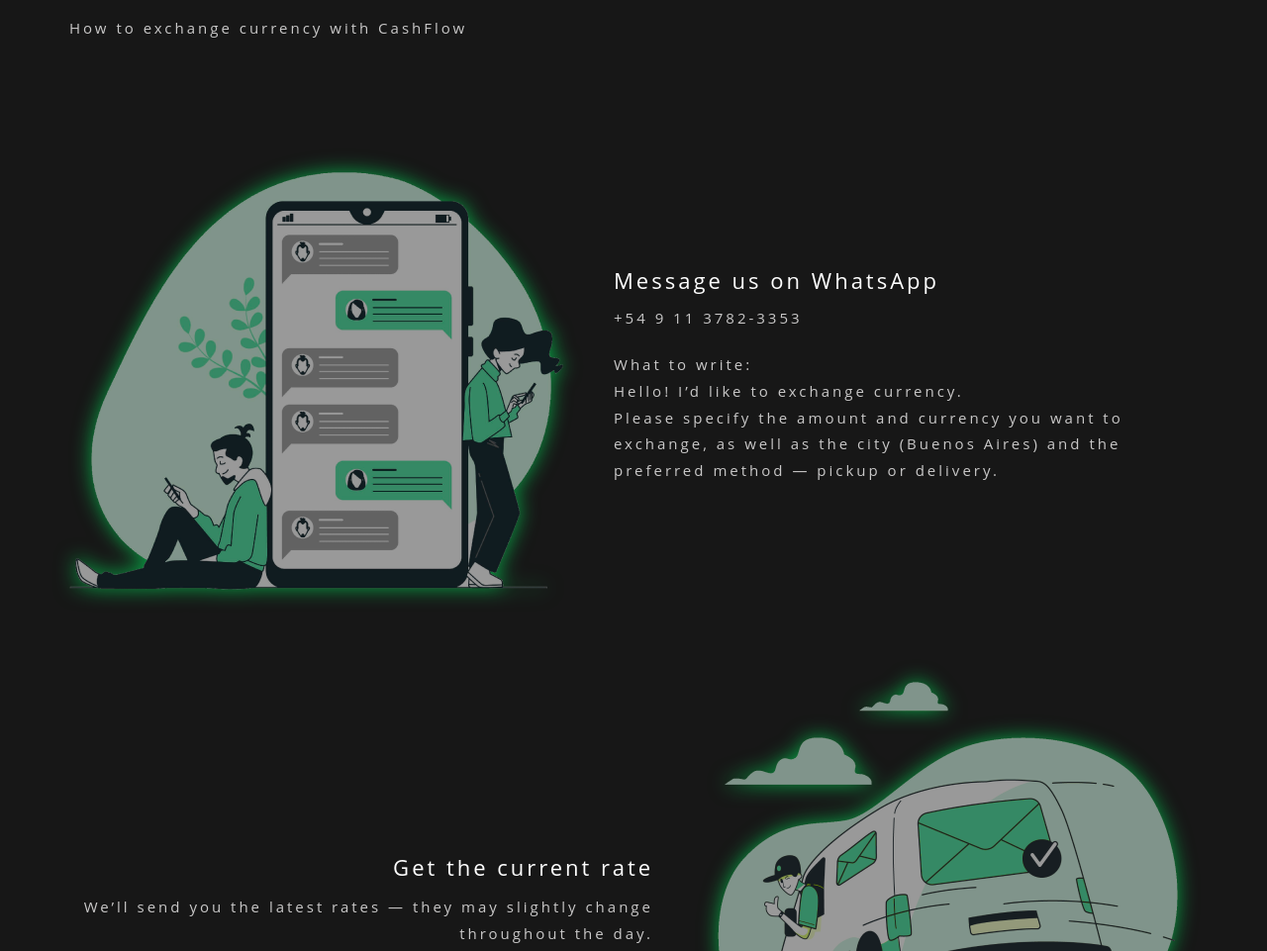
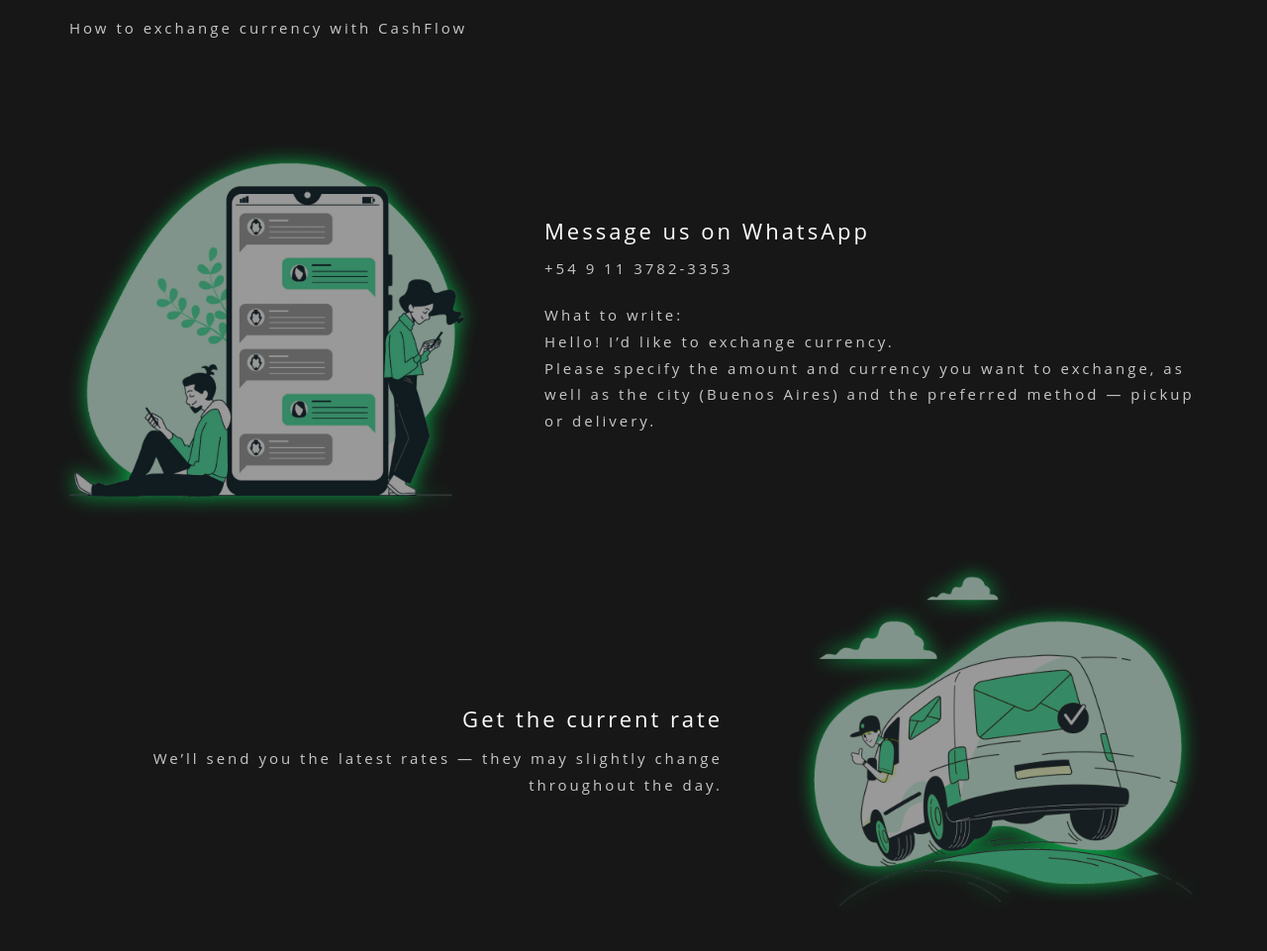
Before and after one commit to sbl-igor/cashflow, a plain HTML site: page index.html in a window 1280 px wide. Shown: the part 3400-4361 px from the top of the page at 99% size. Drawn offline with nearby package versions, Linux system fonts and the light colour scheme; no server answers; a script that the page names is missing; a web font is replaced by a local one.

Commit message:
done all

```diff
--- a/index.html
+++ b/index.html
@@ -9,6 +9,7 @@
     <link rel="stylesheet" href="./media.css">
     <link href="https://unpkg.com/aos@2.3.1/dist/aos.css" rel="stylesheet">
     <link rel="icon" href="./img/fav.jpg" type="image/x-icon">
+    <script src="//code.jivo.ru/widget/HRfPdZAbx5" async></script>
 </head>
 <body>
 
--- a/style.css
+++ b/style.css
@@ -494,7 +494,7 @@
 }
 
 .pickup-img {
-    max-width: 500px;
+    max-width: 400px;
     filter: brightness(0.6) drop-shadow(0 0 10px rgba(0, 255, 100, 0.6));
     transition: all 0.3s ease;
 }
@@ -509,9 +509,9 @@
 
 .pickup-instruction__item {
     display: flex;
-    justify-content: space-around;
+    justify-content: flex-start;
     align-items: center;
-    gap: 50px;
+    gap: 80px;
 }
 
 .pickup-instruction__item:hover .pickup-img {
```
